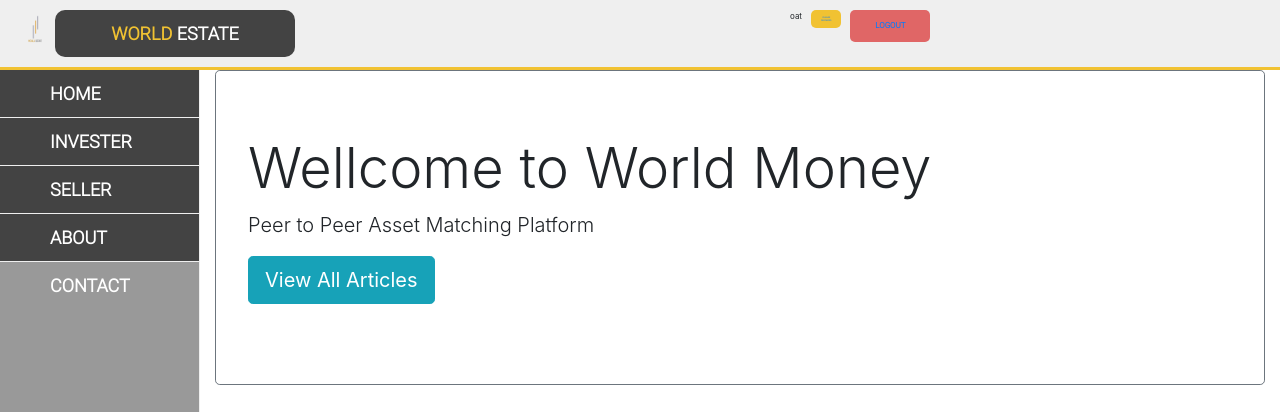
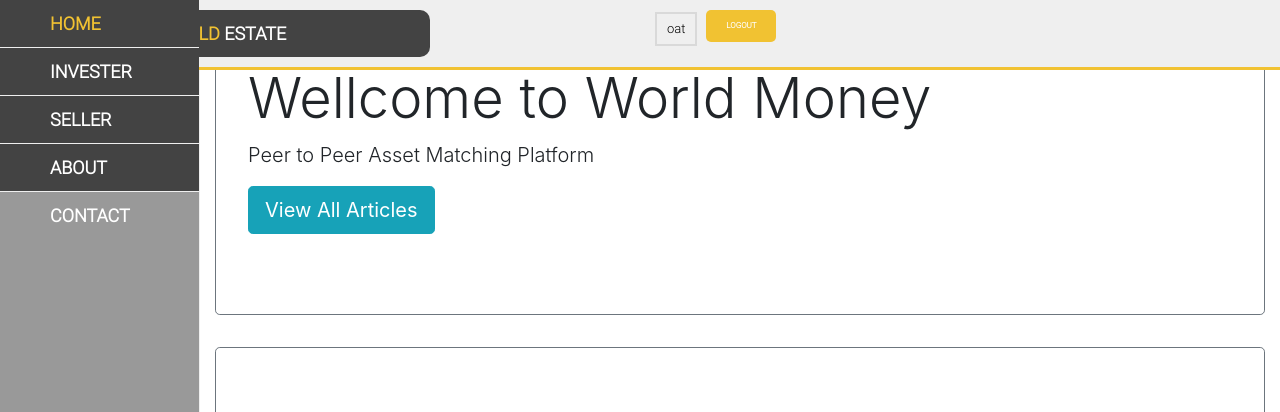
Before and after one commit to queqoogithub/worldmoneyxx, a Django app: page / in a window 1280 px wide. Shown: the top 412 px of the page. Run offline with Django 3.2, Linux system fonts and the light colour scheme; a user stored in the database is signed in; data comes from the database, SQL or seed files in the repository; some libraries are stand-ins or nearby versions.

Commit message:
Modify_11/05/2563

```diff
--- a/pages/static/css/slyleContant.css
+++ b/pages/static/css/slyleContant.css
@@ -6,7 +6,6 @@
 
 .MenuAndContant {
     width: 100%;
-    margin: 0 auto;
 }
 
 .MenuAndContant-grid {
--- a/pages/static/css/slyleTopBarUser.css
+++ b/pages/static/css/slyleTopBarUser.css
@@ -12,7 +12,7 @@
     .container-grid {
         display: grid;
         grid-template-columns: 1fr 1fr;
-        grid-gap: 300px;
+        grid-gap: 30px;
         background-color: #efefefff;
         border-bottom: 3px solid #f1c232ff;
     }
@@ -24,8 +24,8 @@
         /* padding: 0px 0px; */
         padding-right: 180px;
         box-sizing: border-box;
-        display: grid;
-        grid-template-columns: 40px 1fr;
+        /* display: grid;
+        grid-template-columns: 40px 1fr 1fr; */
         /* background-color: lawngreen; */
     }
 
@@ -101,6 +101,11 @@
 input[type=password]:focus {
     background-color: #efefefff;
 } */
+
+    #UserName_NavBar {
+        text-align: center;
+        cursor: default;
+    }
 
     #A-TopBar1 {
         display: block;
@@ -185,6 +190,71 @@
 
     .UserAndPass {
         display: grid;
-        grid-template-columns: repeat(2, 1fr);
+        grid-template-columns: repeat(3, 1fr);
         margin: auto;
     }
+    /* -------------- UserName_dropdown in NavBar ----------------- */
+
+    .dropbtn {
+        display: block;
+        /* background-color: #4CAF50; */
+        color: black;
+        margin: 2px auto;
+        padding: 5px 10px;
+        font-size: 13px;
+        border: 2px solid #d9d9d9;
+        /* border-radius: 10px; */
+        font-family: "system";
+    }
+
+    .dropdown {
+        position: relative;
+        display: inline-block;
+        /* border-radius: 10px; */
+    }
+
+    .dropdown-content {
+        display: none;
+        position: absolute;
+        background-color: #f1f1f1;
+        min-width: 120px;
+        box-shadow: 0px 8px 16px 0px rgba(0, 0, 0, 0.2);
+        z-index: 1;
+    }
+
+    .dropdown-content a {
+        font-family: "system";
+    }
+
+    .dropdown-content a {
+        color: black;
+        padding: 12px 16px;
+        text-decoration: none;
+        display: block;
+    }
+
+    .dropdown-content a:hover {
+        background-color: #ddd;
+    }
+
+    .dropdown:hover .dropdown-content {
+        display: block;
+    }
+
+    .dropdown:hover .dropbtn {
+        background-color: #f1f1f1;
+    }
+
+    .sticky {
+        position: fixed;
+        top: 0;
+        width: 100%;
+    }
+
+    .sticky+.content {
+        padding-top: 12px;
+    }
+
+    .sticky+.MenuLeftNavbar {
+        margin-bottom: 50px;
+    }
--- a/templates/base.html
+++ b/templates/base.html
@@ -2,19 +2,31 @@
 
 <!doctype html>
 <html lang="en">
+
 <head>
     <!-- Required meta tags -->
     <meta charset="utf-8">
     <meta name="viewport" content="width=device-width, initial-scale=1, shrink-to-fit=no">
-    <!-- Bootstrap CSS -->
+
+    <!-- CSS -->
     <link rel="stylesheet" href="{% static 'css/slyleContant.css' %}">
     <link rel="stylesheet" href="{% static 'css/slyleTopBarUser.css' %}">
+
+    <!-- Bootstrap -->
     <link rel="stylesheet" href="https://stackpath.bootstrapcdn.com/bootstrap/4.1.3/css/bootstrap.min.css" integrity="sha384-MCw98/SFnGE8fJT3GXwEOngsV7Zt27NXFoaoApmYm81iuXoPkFOJwJ8ERdknLPMO" crossorigin="anonymous">
     <link rel="stylesheet" href="https://cdnjs.cloudflare.com/ajax/libs/font-awesome/4.7.0/css/font-awesome.min.css">
-    <title>{% block title %}World Money App{% endblock title %}</title>
+
+    <title>
+
+        {% block title %}World Money App{% endblock title %}
+
+    </title>
+
 </head>
+
 <body>
-    {% comment %} <div class="text-center img-fluid my-2 my-sm-2"><img src="{% static 'icon/wm_icon6.png' %}" height="130px"/></div>
+    {% comment %}
+    <div class="text-center img-fluid my-2 my-sm-2"><img src="{% static 'icon/wm_icon6.png' %}" height="130px" /></div>
     <nav class="navbar navbar-expand-md navbar-dark bg-dark mb-4">
         <a class="navbar-brand" href="{% url 'home' %}">World Money</a>
         <button class="navbar-toggler" type="button" data-toggle="collapse" data-target="#navbarCollapse" aria-controls="navbarCollapse" aria-expanded="false" aria-label="Toggle navigation">
@@ -50,16 +62,12 @@
             </form>
             {% endif %}
         </div>
-    </nav> {% endcomment %}
-
-
-
-    {% include 'registration/login.html' %}
+    </nav> {% endcomment %} {% include 'registration/login.html' %}
 
     <div class="container">
-            {% block content %}
 
-            {% endblock content %}
+        {% block content %} {% endblock content %}
+
     </div>
 
     <!-- Optional JavaScript -->
@@ -68,4 +76,5 @@
     <script src="https://cdnjs.cloudflare.com/ajax/libs/popper.js/1.14.3/umd/popper.min.js" integrity="sha384-ZMP7rVo3mIykV+2+9J3UJ46jBk0WLaUAdn689aCwoqbBJiSnjAK/l8WvCWPIPm49" crossorigin="anonymous"></script>
     <script src="https://stackpath.bootstrapcdn.com/bootstrap/4.1.3/js/bootstrap.min.js" integrity="sha384-ChfqqxuZUCnJSK3+MXmPNIyE6ZbWh2IMqE241rYiqJxyMiZ6OW/JmZQ5stwEULTy" crossorigin="anonymous"></script>
 </body>
+
 </html>
--- a/templates/home.html
+++ b/templates/home.html
@@ -1,22 +1,17 @@
-{% extends 'base.html' %}
+{% extends 'base.html' %} {% load static %}
+<!-- วางไว้หลัง extends เสมอ หากต้องการ load file จาก static folder-->
 
-{% load static %} <!-- วางไว้หลัง extends เสมอ หากต้องการ load file จาก static folder-->
+{% block title %}Home{% endblock title %} {% block content %}
 
-{% block title %}Home{% endblock title %}
-
-{% block content %}
 
 <div class="jumbotron border border-secondary" style="background-color:white">
     <h1 class="display-4">Wellcome to World Money</h1>
     <p class="lead">Peer to Peer Asset Matching Platform</p>
     <p class="lead">
         {% if user.is_authenticated %}
-            <a class="btn btn-info btn-lg" href="{% url 'selling_list' %}" role="button">View All Articles</a>
-        {% else %}
+        <a class="btn btn-info btn-lg" href="{% url 'selling_list' %}" role="button">View All Articles</a> {% else %}
         <a class="btn btn-danger btn-lg" href="{% url 'signup' %}" role="button">Sign-up Now</a>
-            <a class="btn btn-info btn-lg" href="{% url 'selling_list' %}" role="button">View All Articles</a>
-        {% endif %}
-        {% comment %} <a class="btn btn-danger btn-lg" href="{% url 'signup' %}" role="button">Sign-up Now</a>
+        <a class="btn btn-info btn-lg" href="{% url 'selling_list' %}" role="button">View All Articles</a> {% endif %} {% comment %} <a class="btn btn-danger btn-lg" href="{% url 'signup' %}" role="button">Sign-up Now</a>
         <a class="btn btn-info btn-lg" href="{% url 'selling_list' %}" role="button">View All Articles</a> {% endcomment %}
     </p>
 </div>
@@ -24,8 +19,10 @@
     <h1 class="display-4">How We Works</h1>
     <p class="lead">Peer to Peer Asset Matching Platform</p>
 
-        <img class="responsive-img " src="{% static 'icon/homepage3.png' %}" height="200px"/>
+    <img class="responsive-img " src="{% static 'icon/homepage3.png' %}" height="200px" />
 
 </div>
 
+
+
 {% endblock content %}
--- a/templates/registration/login.html
+++ b/templates/registration/login.html
@@ -1,9 +1,9 @@
 {% load static %}
-<div class="container-grid">
+<div class="container-grid" id="navbar">
 
     <div class="logo">
 
-        <img src="{% static 'img/logo.png' %} " id="image_logo" width="40px" height="40px">
+        <!-- <img src="{% static 'img/logo.png' %} " id="image_logo" width="40px" height="40px"> -->
 
         <a href="#" id="logo_item">
 
@@ -26,24 +26,48 @@
 
     <div class="user-topBar">
 
-
-
         <ul>
             <div class="A-TopBar">
 
                 {% if user.is_authenticated %}
-                <p>{{ user.username }}</p>
-                <li>
-                    <button id="A-TopBar2">
 
-                       <a href="{% url 'password_change'%}">Change password</a>
+                <div class="dropdown">
+                    <button class="dropbtn">
+
+                        {{ user.username }}
 
                     </button>
-                </li>
+
+                    <div class="dropdown-content">
+                        <a href="#" style="text-decoration: none;">
+
+                            My profile
+
+                        </a>
+
+                        <a href="{% url 'password_change'%}" style="text-decoration: none;">
+
+                            Change password
+
+                        </a>
+
+                        <a href="#" style="text-decoration: none;">
+
+                            Link 3
+                        </a>
+
+                    </div>
+                </div>
+
                 <li>
-                    <button id="A-TopBar3">
-                       <a href="{% url 'logout' %}">Logout</a>
-                    </button>
+                    <a href="{% url 'logout' %}" id="A-TopBar1">
+
+                        <span>
+
+                            Logout
+
+                        </span>
+                    </a>
                 </li>
 
 
@@ -52,20 +76,33 @@
                 <form action="/users/login/" method="post">
                     {% csrf_token %}
                     <div class="UserAndPass">
+
                         <li>
                             <input type="text" name="username" placeholder="Username">
                         </li>
-                        <input type="password" name="password" placeholder="Password">
+
+                        <li>
+                            <input type="password" name="password" placeholder="Password">
                         </li>
+
+                        <li>
+                            <input type="submit" id="A-TopBar1" value=" LOG IN">
+                        </li>
+
                     </div>
-                    <li>
-                        <input type="submit" id="A-TopBar1" value=" LOG IN">
+
                 </form>
-                </li>
-               <li>
-                    <button id="A-TopBar2">
-                       <a href="{% url 'password_reset'%}">Reset password</a>
-                    </button>
+
+                <li>
+                    <!-- <button id="A-TopBar2"> -->
+                    <a href="{% url 'password_reset'%}" id="A-TopBar2">
+                        <span>
+
+                            Reset password
+
+                        </span>
+                    </a>
+                    <!-- </button> -->
                 </li>
 
                 <li>
@@ -88,7 +125,10 @@
 
 </div>
 
+<div class="BrTopBarAndMenu">
+
 </div>
+
 
 <div class="MenuAndContant">
     <div class="MenuAndContant-grid">
@@ -154,3 +194,20 @@
             </div>
 
         </div>
+
+        <script>
+            window.onscroll = function() {
+                myFunction()
+            };
+
+            var navbar = document.getElementById("navbar");
+            var sticky = navbar.offsetTop;
+
+            function myFunction() {
+                if (window.pageYOffset >= sticky) {
+                    navbar.classList.add("sticky")
+                } else {
+                    navbar.classList.remove("sticky");
+                }
+            }
+        </script>
```
Also changed, not shown: selling/migrations/0005_auto_20200511_1714.py (added), users/migrations/0001_initial.py. Lines whose indentation alone changed are shown as unchanged.
